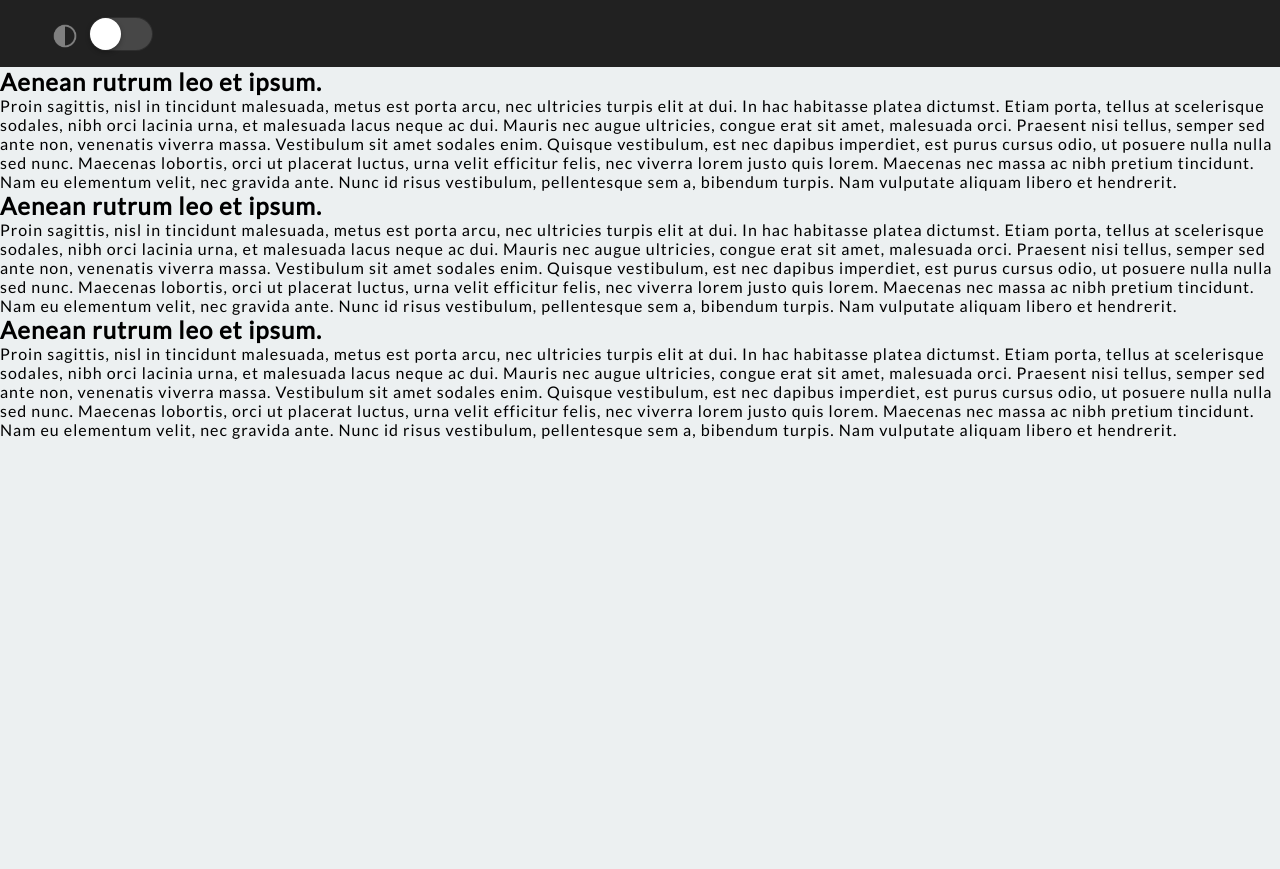
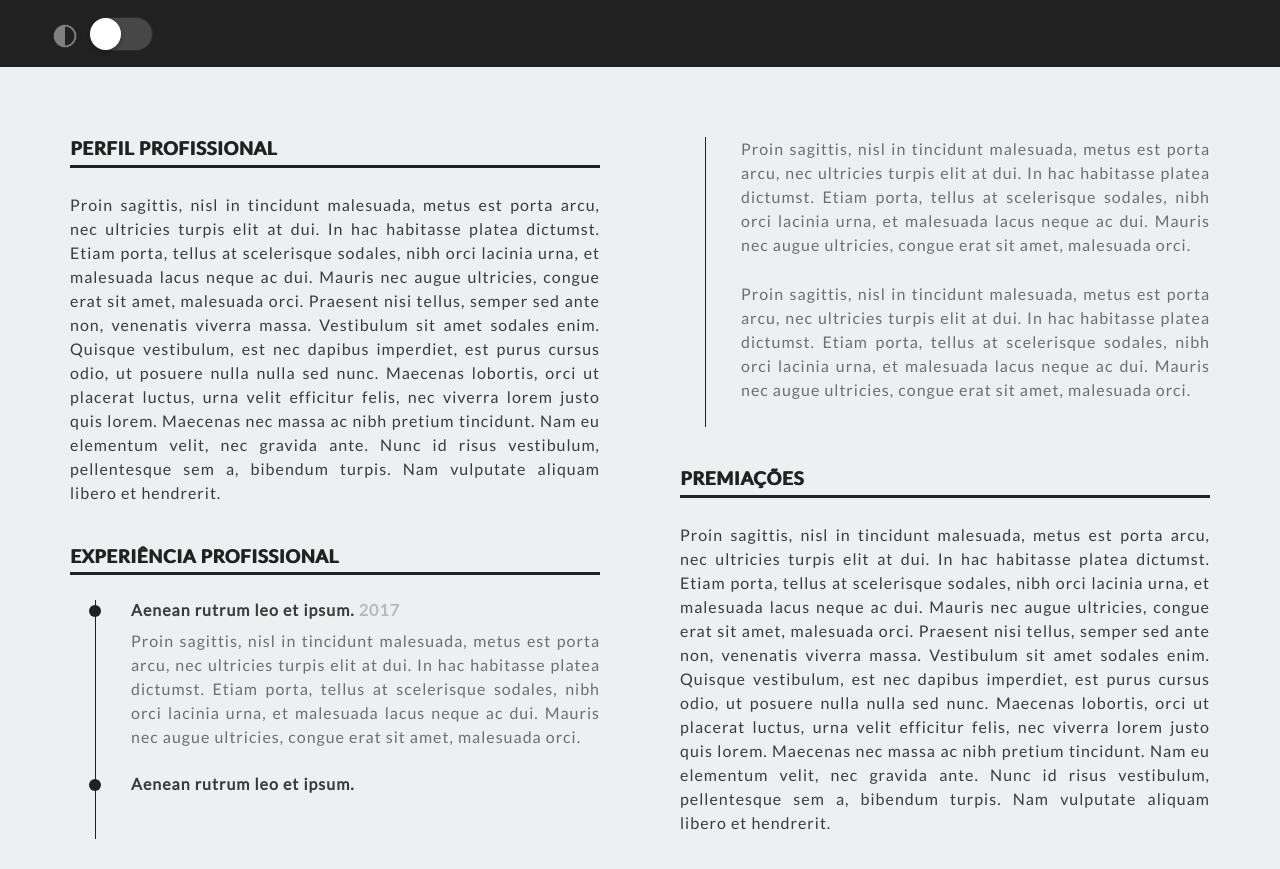
Before and after one commit to FormigTeen/formigteen.github.io, a plain HTML site: page index.html in a window 1280 px wide. Shown: the part 233-1102 px from the top of the page. Before the commit the page ends 800 px from the top, so only its background shows below. Drawn offline with Linux system fonts and the light colour scheme; a web font is replaced by a local one.

Commit message:
Semi Finalizado Experiencia

```diff
--- a/Scss/Main-Section.scss
+++ b/Scss/Main-Section.scss
@@ -1,3 +1,57 @@
 section {
   column-count: 2;
+  column-gap: 80px;
+  margin: 70px;
+  text-align: justify;
+  > div {
+    margin-bottom: 40px;
+    > h1 {
+      font-family: $font-main;
+      font-size: 18px;
+      color: $top;
+      text-shadow: 1px 0 $top;
+      letter-spacing: 1px;
+      font-weight: 900;
+      margin-bottom: 25px;
+      text-transform: uppercase;
+      border-bottom: 3px solid $top;
+      padding-bottom: 5.5px;
+    }
+    > p {
+      color: lighten( $top, 10% );
+    }
+    > div {
+      border-left: 1px solid $top;
+      margin-left: 25px;
+      padding-left: 35px;
+      padding-bottom: 25px;
+      > h1 {
+        position: relative;
+        color: lighten( $top, 10% );
+        margin-bottom: 10px;
+        font-size: 16px;
+        > span {
+          color: lighten( $top, 60% );;
+
+        }
+        &::before {
+          position: absolute;
+          left: -42px;
+          top: 5px;
+          content: '';
+          display: inline-block;
+          width: 12px;
+          height: 12px;
+          -moz-border-radius: 7.5px;
+          -webkit-border-radius: 7.5px;
+          border-radius: 7.5px;
+          background-color: $top;
+        }
+      }
+      > p {
+        font-size: 16px;
+        color: lighten( $top, 30% );
+      }
+    }
+  }
 }
--- a/Scss/Main.scss
+++ b/Scss/Main.scss
@@ -3,3 +3,8 @@
 @import "Global.scss";
 @import "Header.scss";
 @import "Switch.scss";
+@import "Main-Section.scss";
+
+p {
+  line-height: 150%;
+}
--- a/index.html
+++ b/index.html
@@ -26,15 +26,25 @@
     </header>
     <section>
         <div>
-            <h1>Aenean rutrum leo et ipsum.</h1>
+            <h1>Perfil Profissional</h1>
             <p>Proin sagittis, nisl in tincidunt malesuada, metus est porta arcu, nec ultricies turpis elit at dui. In hac habitasse platea dictumst. Etiam porta, tellus at scelerisque sodales, nibh orci lacinia urna, et malesuada lacus neque ac dui. Mauris nec augue ultricies, congue erat sit amet, malesuada orci. Praesent nisi tellus, semper sed ante non, venenatis viverra massa. Vestibulum sit amet sodales enim. Quisque vestibulum, est nec dapibus imperdiet, est purus cursus odio, ut posuere nulla nulla sed nunc. Maecenas lobortis, orci ut placerat luctus, urna velit efficitur felis, nec viverra lorem justo quis lorem. Maecenas nec massa ac nibh pretium tincidunt. Nam eu elementum velit, nec gravida ante. Nunc id risus vestibulum, pellentesque sem a, bibendum turpis. Nam vulputate aliquam libero et hendrerit.</p>
         </div>
         <div>
-            <h1>Aenean rutrum leo et ipsum.</h1>
-            <p>Proin sagittis, nisl in tincidunt malesuada, metus est porta arcu, nec ultricies turpis elit at dui. In hac habitasse platea dictumst. Etiam porta, tellus at scelerisque sodales, nibh orci lacinia urna, et malesuada lacus neque ac dui. Mauris nec augue ultricies, congue erat sit amet, malesuada orci. Praesent nisi tellus, semper sed ante non, venenatis viverra massa. Vestibulum sit amet sodales enim. Quisque vestibulum, est nec dapibus imperdiet, est purus cursus odio, ut posuere nulla nulla sed nunc. Maecenas lobortis, orci ut placerat luctus, urna velit efficitur felis, nec viverra lorem justo quis lorem. Maecenas nec massa ac nibh pretium tincidunt. Nam eu elementum velit, nec gravida ante. Nunc id risus vestibulum, pellentesque sem a, bibendum turpis. Nam vulputate aliquam libero et hendrerit.</p>
+            <h1>Experiência Profissional</h1>
+            <div>
+                <h1>Aenean rutrum leo et ipsum. <span>2017</span></h1>
+                <p>Proin sagittis, nisl in tincidunt malesuada, metus est porta arcu, nec ultricies turpis elit at dui. In hac habitasse platea dictumst. Etiam porta, tellus at scelerisque sodales, nibh orci lacinia urna, et malesuada lacus neque ac dui. Mauris nec augue ultricies, congue erat sit amet, malesuada orci.</p>
+            </div>
+            <div>
+                <h1>Aenean rutrum leo et ipsum.</h1>
+                <p>Proin sagittis, nisl in tincidunt malesuada, metus est porta arcu, nec ultricies turpis elit at dui. In hac habitasse platea dictumst. Etiam porta, tellus at scelerisque sodales, nibh orci lacinia urna, et malesuada lacus neque ac dui. Mauris nec augue ultricies, congue erat sit amet, malesuada orci.</p>
+            </div>
+            <div>
+                <p>Proin sagittis, nisl in tincidunt malesuada, metus est porta arcu, nec ultricies turpis elit at dui. In hac habitasse platea dictumst. Etiam porta, tellus at scelerisque sodales, nibh orci lacinia urna, et malesuada lacus neque ac dui. Mauris nec augue ultricies, congue erat sit amet, malesuada orci.</p>
+            </div>
         </div>
         <div>
-            <h1>Aenean rutrum leo et ipsum.</h1>
+            <h1>Premiações</h1>
             <p>Proin sagittis, nisl in tincidunt malesuada, metus est porta arcu, nec ultricies turpis elit at dui. In hac habitasse platea dictumst. Etiam porta, tellus at scelerisque sodales, nibh orci lacinia urna, et malesuada lacus neque ac dui. Mauris nec augue ultricies, congue erat sit amet, malesuada orci. Praesent nisi tellus, semper sed ante non, venenatis viverra massa. Vestibulum sit amet sodales enim. Quisque vestibulum, est nec dapibus imperdiet, est purus cursus odio, ut posuere nulla nulla sed nunc. Maecenas lobortis, orci ut placerat luctus, urna velit efficitur felis, nec viverra lorem justo quis lorem. Maecenas nec massa ac nibh pretium tincidunt. Nam eu elementum velit, nec gravida ante. Nunc id risus vestibulum, pellentesque sem a, bibendum turpis. Nam vulputate aliquam libero et hendrerit.</p>
         </div>
     </section>
```
Also changed, not shown: Css/Main.css, 1 other file.
